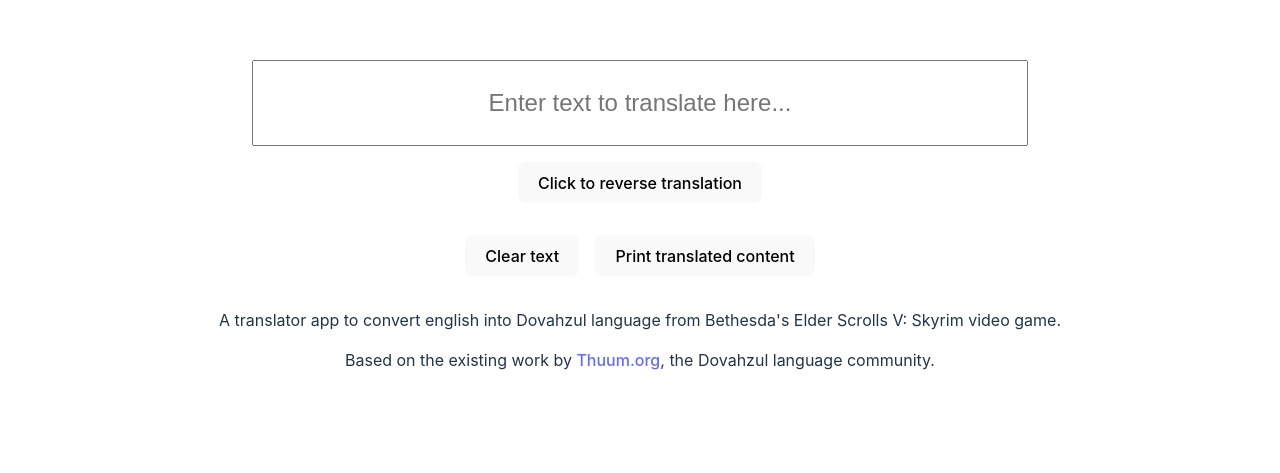
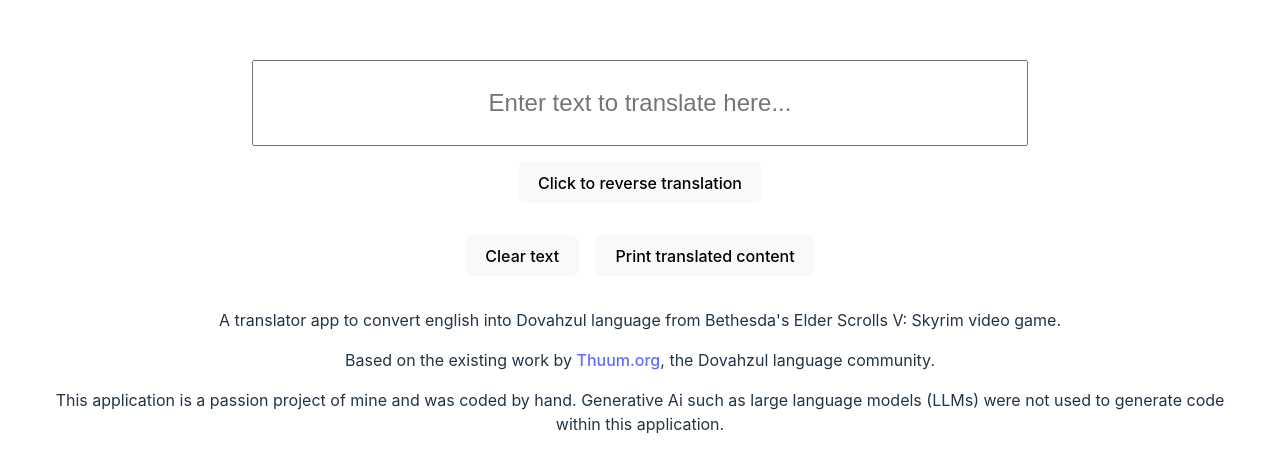
Before and after one commit to joeglDev/Dovahzul-translator, a Svelte app: page / in a window 1280 px wide. Shown: the part 535-1008 px from the top of the page. Before the commit the page ends 955 px from the top, so only its background shows below. Built offline with nearby package versions, Linux system fonts and the light colour scheme.

Commit message:
add ai disclaimer

```diff
--- a/src/App.svelte
+++ b/src/App.svelte
@@ -20,6 +20,10 @@
 			>, the Dovahzul language community.
 		</p>
 	</section>
+
+	<footer>
+		<p>This application is a passion project of mine and was coded by hand. Generative Ai such as large language models (LLMs) were not used to generate code within this application.</p>
+	</footer>
 </main>
 
 <style>
```
